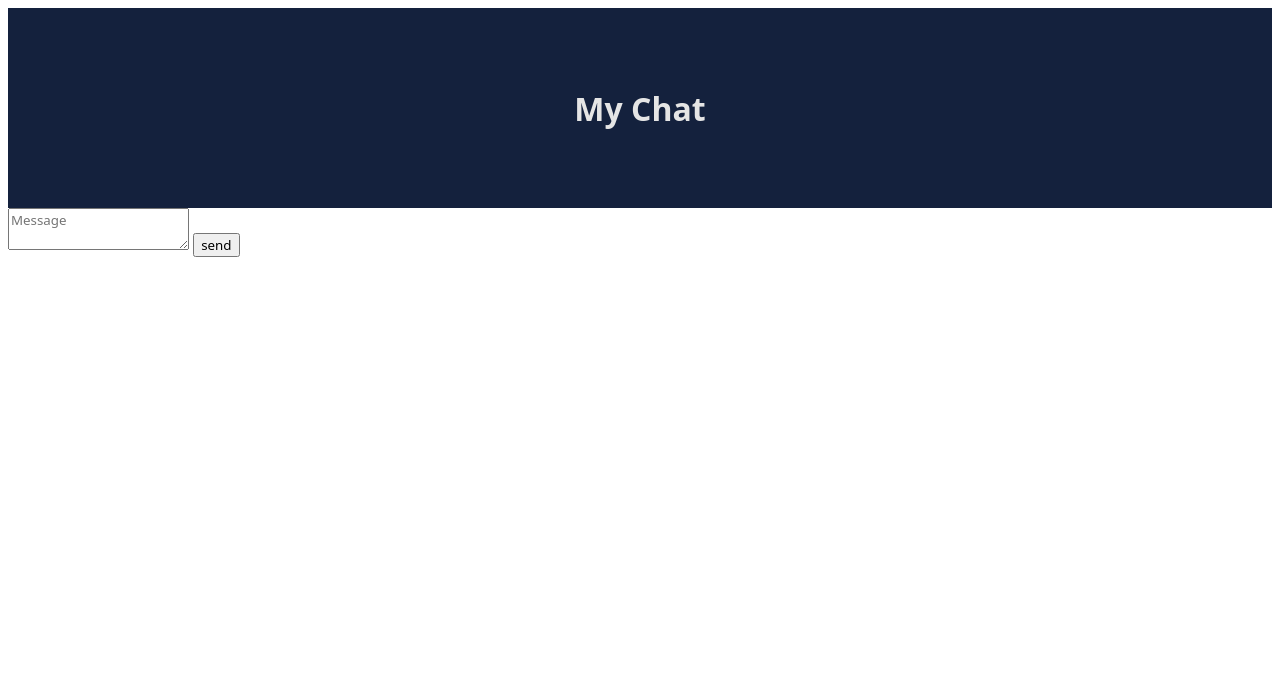
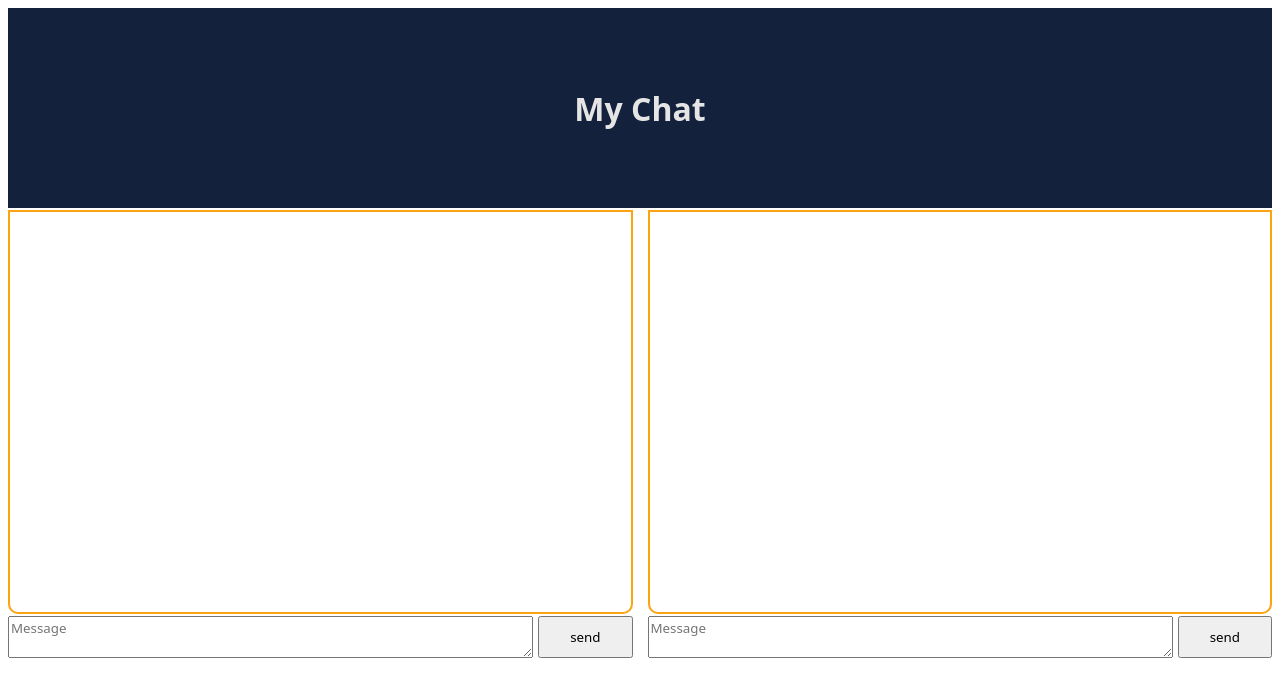
Before and after one commit to DanteProSniper/WeebSocks, a website: page chat.html in a window 1280 px wide. Drawn offline with nearby package versions, Linux system fonts and the light colour scheme; files that its build step writes are made by us from their sources; no server answers; files whose address does not match are found by name.

Commit message:
har pillat mycket med css för att boosta motivationen, fixat lite så jag kan ha flera chats

```diff
--- a/chat.html
+++ b/chat.html
@@ -12,12 +12,27 @@
     <header>
         <h1>My Chat</h1>
     </header>
-    <textarea type="text" id = "input" placeholder="Message"></textarea>
-    <button id = "sendBtn">send</button>
+    <div class="allChatContainer">
+        <div class="chat" id="global">
+            <div class="messageArea">
+
+            </div>
+            <div class="inputArea">
+                <textarea type="text" class = "input" id="global" placeholder="Message"></textarea>
+                <button class = "sendBtn">send</button>
+            </div>
+        </div>
+        <div class="chat" id="room">
+            <div class="messageArea">
+
+            </div>
+            <div class="inputArea">
+                <textarea type="text" class = "input" id="global" placeholder="Message"></textarea>
+                <button class = "sendBtn">send</button>
+            </div>
+        </div>
+    </div>
 
 
-    <div class="chatContainer">
-
-    </div>
 </body>
 </html>
--- a/client/client.js
+++ b/client/client.js
@@ -9,21 +9,23 @@ console.log(clientSocket);
 
 
 
-
-document.querySelector("#sendBtn").addEventListener("click", handleInput);
-document.querySelector("#input").addEventListener("keyup", event=>{
+//gör addeventlistener för den andr aockså
+document.querySelectorAll(".sendBtn").forEach(btn=>btn.addEventListener("click", handleInput));
+document.querySelectorAll(".input").addEventListener("keyup", event=>{
 
 
     console.log(event);
-    if(event.keyCode == 13) handleInput();
+    if(event.keyCode == 13 && event.shiftKey == false) handleInput();
 
 
 })
 function handleInput(event){
 
-    let input = document.querySelector("#input").value.trim();
+    let input = document.querySelector(".input").value.trim();
 
     if(!input) return
+
+    document.querySelector(".input").value = "";
 
    sendMessage(input)
 }
@@ -59,7 +61,7 @@ function printMessage(obj){
     p.innerText = obj.msg;
     div.appendChild(p)
 
-    document.querySelector(".chatContainer").appendChild(div);
+    document.querySelector(".messageArea").appendChild(div);
 
 
 
--- a/client/style.css
+++ b/client/style.css
@@ -12,3 +12,32 @@ header{
 h1{
     color: #e5e5e5;
 }
+
+.chat {
+    min-height: 400px;
+    align-content: end;
+}
+
+.inputArea {
+    display:grid;
+    grid-template-columns: auto min-content;
+    gap: 5px;
+}
+
+.sendBtn {
+    padding-inline: 30px;
+}
+
+.allChatContainer {
+    display: grid;
+    grid: auto / repeat(auto-fit, minmax(333px, 1fr));
+    gap: 15px;
+}
+
+.messageArea {
+    height: 100%;
+    align-content: end;
+    border: 2px solid #FCA311;
+    margin-block: 2px;
+    border-radius: 0 0 10px 10px;
+}
```
